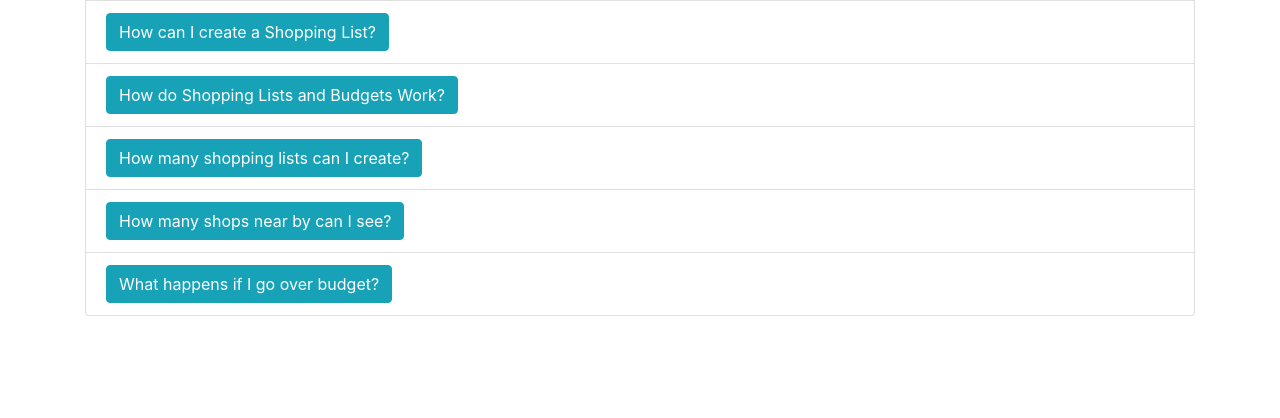
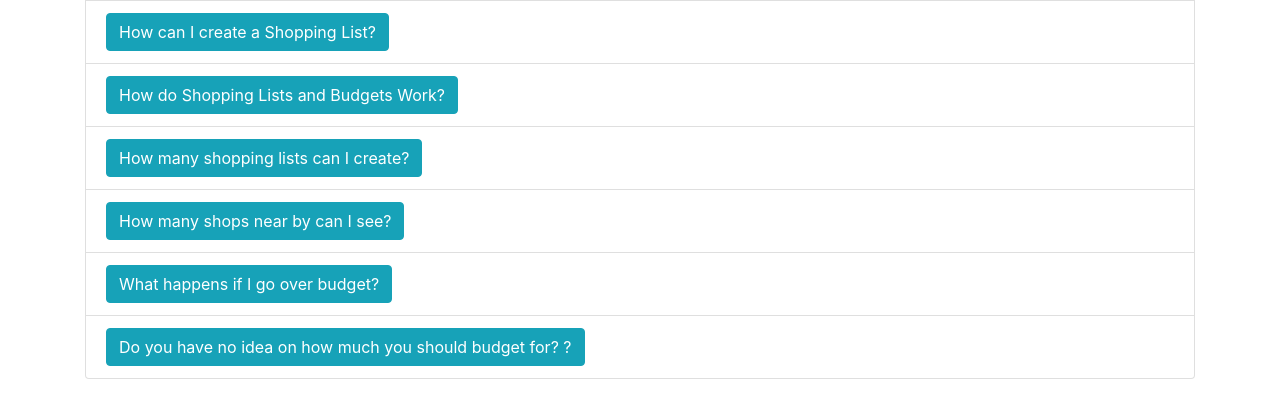
Before and after one commit to NihalKPatel/Deal-Finder, a Django app: page /deals/faq in a window 1280 px wide. Shown: the part 288-706 px from the top of the page. Run offline with Django 3.2, Linux system fonts and the light colour scheme; parts of the project's set-up code (start-up, migrations or seed data) failed here and were passed over; some libraries are stand-ins or nearby versions.

Commit message:
FAQ links
some links added to help the user to navigate

```diff
--- a/deals/templates/pages/FAQ.html
+++ b/deals/templates/pages/FAQ.html
@@ -27,8 +27,7 @@
                 </button>
                 <div id="q2" class="collapse">
                     <span style="display:block; height: 8px;"></span>
-                    By clicking on the "Budget" Tab, you will then be able to click on the "Create New Budget" button.
-                    From there you can follow the form to create a new Budget.
+                    By clicking <a href="{% url 'budget_create' %}"> here </a>
                 </div>
             </li>
             <li class="list-group-item">
@@ -63,7 +62,7 @@
                 </button>
                 <div id="q5" class="collapse">
                     <span style="display:block; height: 8px;"></span>
-                    As many as you like
+                    As many as you like! <a href="{% url 'shopping_list' %}"> click here to create a new one  </a>
                 </div>
             </li>
             <li class="list-group-item">
@@ -72,7 +71,7 @@
                 </button>
                 <div id="q6" class="collapse">
                     <span style="display:block; height: 8px;"></span>
-                    So far dealFinder is capable of..
+                    There are many shops options available <a href="{% url 'browse' %}"> click here to enter your location </a> and look for stores - keep in mind that you might need to login
                 </div>
             </li>
             <li class="list-group-item">
@@ -85,6 +84,17 @@
                     there until the spending has been placed back to safe levels.
                 </div>
             </li>
+            <li class="list-group-item">
+                <button type="button" class="btn btn-info" data-toggle="collapse" data-target="#q8">
+                    Do you have no idea on how much you should budget for? ?
+                </button>
+                <a ></a>
+                <div id="q8" class="collapse">
+                    <span style="display:block; height: 8px;"></span>
+                    <a href="{% url 'budget_calculator' %}"> Click here to use our amazing budget calculator </a>
+                </div>
+            </li>
+
         </ul>
     </div>
 
```
Also changed, not shown: deals/templates/pages/about.html (+8 -6 lines).
